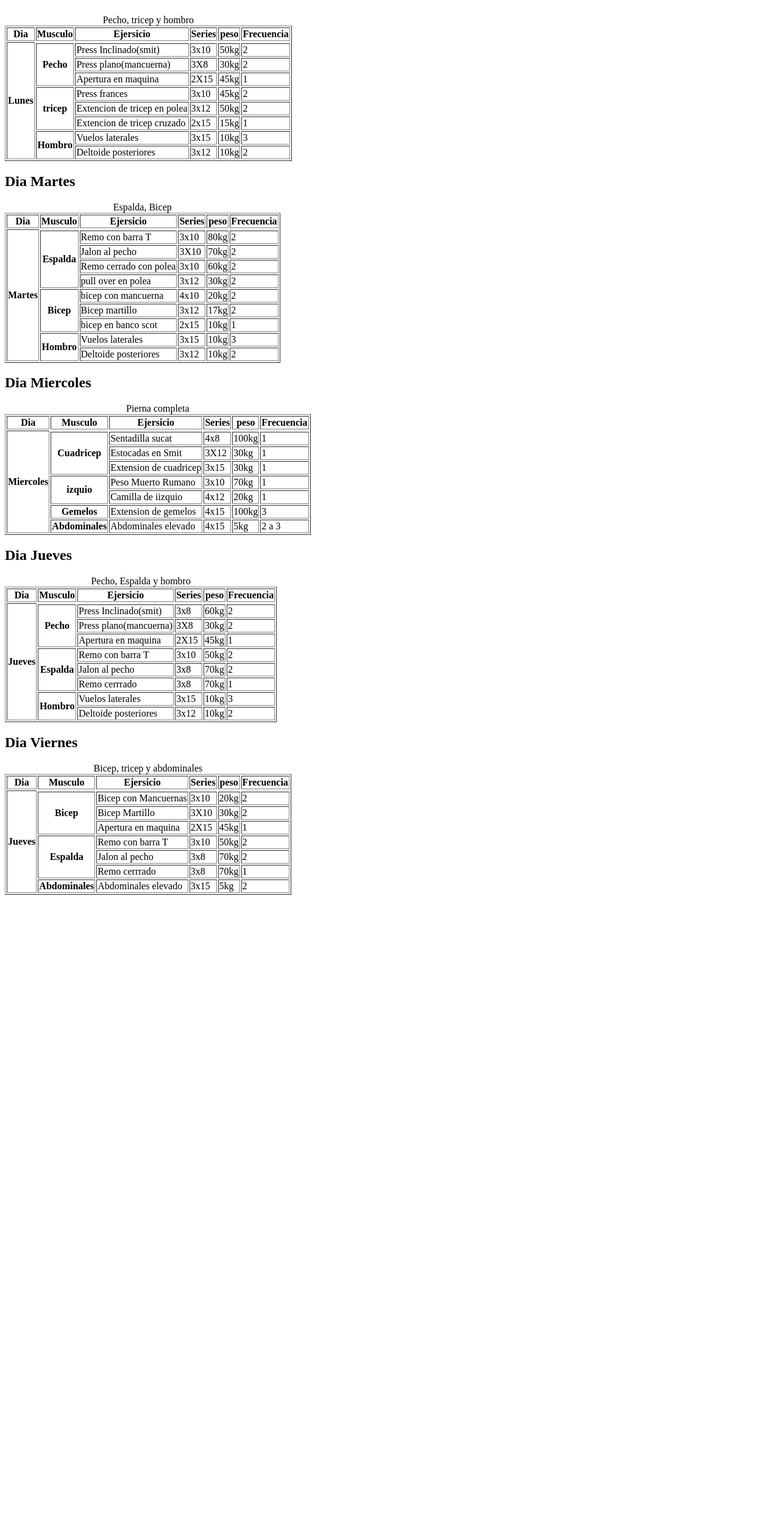
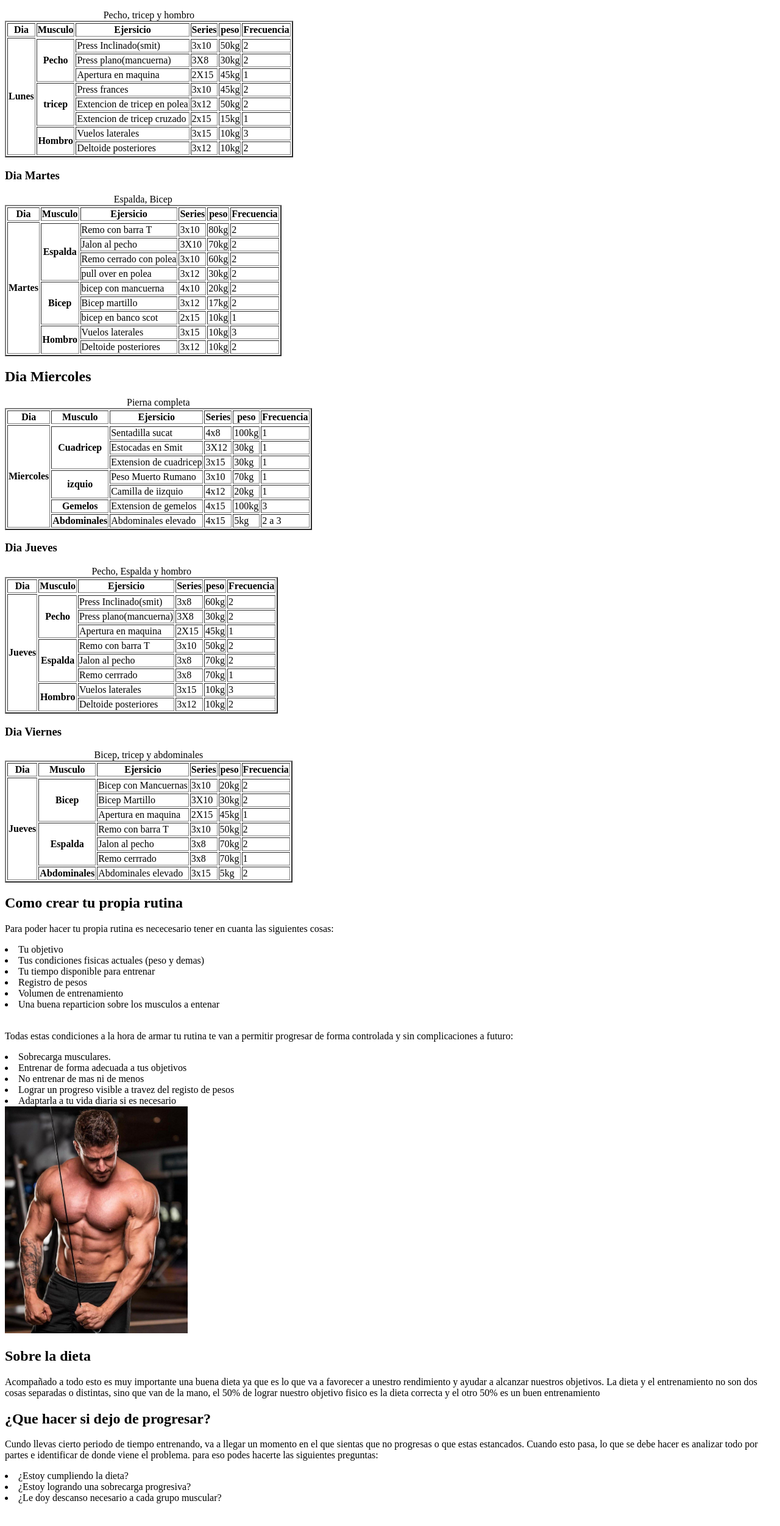
Before and after one commit to agustin160/proyecto-integrador, a plain HTML site: page index.html in a window 1280 px wide. Shown: the part 247-2749 px from the top of the page at 61% size. Before the commit the page ends 1722 px from the top, so only its background shows below. Drawn offline with Linux system fonts and the light colour scheme.

Commit message:
feat:agrego imagen

```diff
--- a/index.html
+++ b/index.html
@@ -23,8 +23,8 @@
     </header>
     <main>
         <section id="Lunes">
-            <h2>Dia Lunes:</h2>
-            <table border="1">
+            <h3>Dia Lunes:</h3>
+            <table border="2">
                 <caption>Pecho, tricep y hombro</caption>
                 <tr>
                     <th>Dia</th>
@@ -91,8 +91,8 @@
             </table>
         </section>
         <section id="Martes">
-            <h2>Dia Martes</h2>
-            <table border="1">
+            <h3>Dia Martes</h3>
+            <table border="2">
                 <caption>Espalda, Bicep</caption>
                 <tr>
                     <th>Dia</th>
@@ -166,7 +166,7 @@
         </section>
         <section id="Miercoles">
             <h2>Dia Miercoles</h2>
-            <table border="1">
+            <table border="2">
                 <caption>Pierna completa</caption>
                 <tr>
                     <th>Dia</th>
@@ -230,8 +230,8 @@
 
         </section>
         <section id="jueves">
-            <h2>Dia Jueves</h2>
-            <table border="1">
+            <h3>Dia Jueves</h3>
+            <table border="2">
                 <caption>Pecho, Espalda y hombro</caption>
                 <tr>
                     <th>Dia</th>
@@ -299,9 +299,9 @@
         </section>
 
         <section id="Viernes">
-            <h2>Dia Viernes</h2>
+            <h3>Dia Viernes</h3>
 
-            <table border="1">
+            <table border="2">
                 <caption>Bicep, tricep y abdominales</caption>
                 <tr>
                     <th>Dia</th>
@@ -359,11 +359,64 @@
                     <td>5kg</td>
                     <td>2</td>
                 </tr>
+            </table>
+        </section>
 
-            </table>
+        <h2>Como crear tu propia rutina</h2>
+        <p>Para poder hacer tu propia rutina es nececesario tener en cuanta las siguientes cosas:</p>
+        <li>Tu objetivo</li>
+        <li>Tus condiciones fisicas actuales (peso y demas)</li>
+        <li>Tu tiempo disponible para entrenar</li>
+        <li>Registro de pesos</li>
+        <li>Volumen de entrenamiento</li>
+        <li>Una buena reparticion sobre los musculos a entenar</li><br>
 
-        </section>
+        <p>Todas estas condiciones a la hora de armar tu rutina te van a permitir progresar de forma controlada y sin complicaciones a futuro:</p>
+
+        <li>Sobrecarga musculares.</li>
+        <li>Entrenar de forma adecuada a tus objetivos</li>
+        <li>No entrenar de mas ni de menos</li>
+        <li>Lograr un progreso visible a travez del registo de pesos</li>
+        <li>Adaptarla a tu vida diaria si es necesario</li>
+
+        <img src="imagenes/image.png" width="300">
+
+
+        <h2>Sobre la dieta</h2>
+        <p>Acompañado a todo esto es muy importante una buena dieta ya que es lo que va a favorecer a unestro rendimiento y ayudar a alcanzar nuestros objetivos. La dieta y el entrenamiento no son dos cosas separadas o distintas, sino que van de la mano,
+            el 50% de lograr nuestro objetivo fisico es la dieta correcta y el otro 50% es un buen entrenamiento</p>
+
+        <h2>¿Que hacer si dejo de progresar?</h2>
+        <p>Cundo llevas cierto periodo de tiempo entrenando, va a llegar un momento en el que sientas que no progresas o que estas estancados. Cuando esto pasa, lo que se debe hacer es analizar todo por partes e identificar de donde viene el problema. para
+            eso podes hacerte las siguientes preguntas:
+        </p>
+
+        <li>¿Estoy cumpliendo la dieta?</li>
+        <li>¿Estoy logrando una sobrecarga progresiva?</li>
+        <li>¿Le doy descanso necesario a cada grupo muscular?</li>
+
+        <br><br>
+
+        <form action="">
+            <fieldset>
+                <legend>Deja tus Datos si queres tu rutina</legend>
+
+                <label for="">Nombre</label>
+                <input type="text"><br>
+                <br>
+                <label for="">Apellido</label>
+                <input type="text"><br>
+                <br>
+                <label for="">Email</label>
+                <input type="text">
+                <br>
+            </fieldset>
+        </form>
+
     </main>
+    <footer>
+
+    </footer>
 
 </body>
 
```
Also changed, not shown: imagenes/image.png (added).
